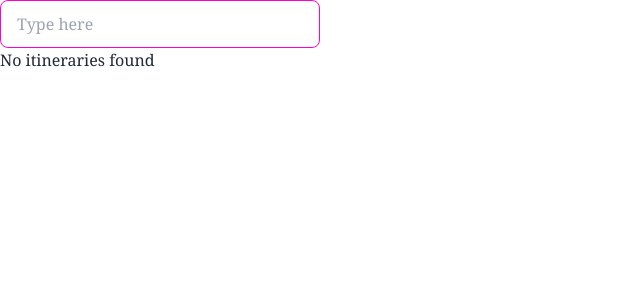
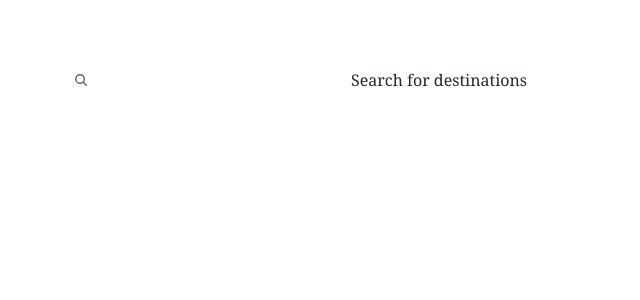
Before and after one commit to SnowtailEscapes/snowtail_frontend, a React (Vite) app: page /search in a window 1280 px wide. Shown: the top 300 px of the page, without its empty margins (0-640 px from the left). Built offline with nearby package versions, Linux system fonts and the light colour scheme; a web font is replaced by a local one.

Commit message:
search functionality

```diff
--- a/package.json
+++ b/package.json
@@ -25,6 +25,7 @@
     "react-router-dom": "^6.23.1",
     "react-slick": "^0.30.2",
     "react-toastify": "^10.0.5",
+    "react-type-animation": "^3.2.0",
     "slick-carousel": "^1.8.1"
   },
   "devDependencies": {
--- a/src/Itinerary/components/Left/LeftVietnam5n4d.jsx
+++ b/src/Itinerary/components/Left/LeftVietnam5n4d.jsx
@@ -50,10 +50,10 @@ export default function Left() {
           </p>
           <div>
             <ul>
-              <li>Pick up - Ngurah Rai International Airport</li>
-              <li>Drop - Ngurah Rai International Airport</li>
-              <li>Country - Indonesia</li>
-              <li>Duration - 5N/6D</li>
+              <li>Pick up - Noi Bai International Airport (HAN)</li>
+              <li>Drop -Noi Bai International Airport (HAN)</li>
+              <li>Country - Vietnam</li>
+              <li>Duration - 4N/5D</li>
               <li>Best Season - March to October</li>
               <li>Destination for- Couples/Friends/ Family</li>
               <li>Mode of transportation- Car/traveller</li>
--- a/src/Itinerary/components/Left/LeftVietnam9n10d.jsx
+++ b/src/Itinerary/components/Left/LeftVietnam9n10d.jsx
@@ -55,7 +55,7 @@ export default function Left() {
             <ul>
               <li>Pick up - Noi Bai International Airport (HAN)</li>
               <li>Drop - Tan Son Nhat International Airport (SGN)</li>
-              <li>Country - Indonesia</li>
+              <li>Country - Vietnam</li>
               <li>Duration - 9N/10D</li>
               <li>Best Season - March to October</li>
               <li>Destination for- Couples/Friends/ Family</li>
--- a/src/components/Contact.jsx
+++ b/src/components/Contact.jsx
@@ -294,6 +294,7 @@ const Contact = ({ isVisible, onClose }) => {
 
   const sendEmail = async (e) => {
     e.preventDefault();
+    toast.info("Sending message...");
 
     const emailData = {
       name,
--- a/src/components/Contact2.jsx
+++ b/src/components/Contact2.jsx
@@ -298,6 +298,7 @@ export default function Contact2() {
 
   const sendEmail = async (e) => {
     e.preventDefault();
+    toast.info("Sending message...");
 
     const emailData = {
       name,
--- a/src/components/Contact3.jsx
+++ b/src/components/Contact3.jsx
@@ -297,6 +297,7 @@ const Contact = ({ isVisible, onClose }) => {
 
   const sendEmail = async (e) => {
     e.preventDefault();
+    toast.info("Sending message...");
 
     const emailData = {
       name,
--- a/src/components/TopSection.jsx
+++ b/src/components/TopSection.jsx
@@ -9,6 +9,7 @@ import Escapes from "./Escapes";
 import InfiniteScrolling from "./InfiniteScrolling";
 
 import Image from "../assets/CardImages/andaman.webp";
+import SearchBox from "../getApi/searchBox";
 
 export default function TopSection() {
   return (
@@ -40,6 +41,7 @@ export default function TopSection() {
 
           />
         </picture>
+      <SearchBox/>
       </div>
       <InfiniteScrolling />
       <div className="flex flex-col gap-10 ">
--- a/src/getApi/searchBox.jsx
+++ b/src/getApi/searchBox.jsx
@@ -1,12 +1,27 @@
-import React, { useState } from "react";
+import React, { useEffect, useState } from "react";
+import { TypeAnimation } from "react-type-animation";
 
 const SearchBox = () => {
   const [itineraries, setItineraries] = useState([]);
+  const [searchText, setSearchText] = useState("");
+  const [showTypeAnimation, setShowTypeAnimation] = useState(true);
+  const [sequence, setSequence] = useState([
+    "Search for destinations",
+    1000,
+    "Search for bali",
+    1000,
+    "Search for thailand",
+    1000,
+    "Search for dubai",
+    1000,
+  ]);
 
   async function handleSearch(key) {
     if (key.length > 1) {
       try {
-        let result = await fetch("http://localhost:5000/api/itineraries/" + key);
+        let result = await fetch(
+          "http://localhost:5000/api/itineraries/" + key
+        );
         result = await result.json();
 
         if (result.itineraries && Array.isArray(result.itineraries)) {
@@ -25,23 +40,63 @@ const SearchBox = () => {
     }
   }
 
+  const toggleTypeAnimation = () => {
+    setShowTypeAnimation(!showTypeAnimation);
+  };
+
   return (
-    <div>
+    <div className="m-10 p-4">
+      <label className="input flex items-center gap-2">
+        <svg
+          xmlns="http://www.w3.org/2000/svg"
+          viewBox="0 0 16 16"
+          fill="currentColor"
+          className="h-4 w-4 opacity-70"
+        >
+          <path
+            fillRule="evenodd"
+            d="M9.965 11.026a5 5 0 1 1 1.06-1.06l2.755 2.754a.75.75 0 1 1-1.06 1.06l-2.755-2.754ZM10.5 7a3.5 3.5 0 1 1-7 0 3.5 3.5 0 0 1 7 0Z"
+            clipRule="evenodd"
+          />
+        </svg>
         <input
-        onChange={(e) => handleSearch(e.target.value)}
           type="text"
-        placeholder="Type here"
-        className="input input-bordered input-secondary w-full max-w-xs"
+          value={searchText}
+          onClick={toggleTypeAnimation}
+          onChange={(e) => {
+            setSearchText(e.target.value);
+            handleSearch(e.target.value);
+          }}
         />
+        {showTypeAnimation && (
+          <TypeAnimation
+            sequence={sequence}
+            wrapper="span"
+            speed={50}
+            style={{
+              textAlign: "left",
+              fontSize: "1em",
+            }}
+            repeat={Infinity}
+          />
+        )}
+      </label>
+
+      <div className=" flex justify-center" style={{zIndex:10}}>
+        <div className="bg-gray-300 w-1/2 mt-2">
           {itineraries.length > 0 ? (
             itineraries.map((item) => (
-          <div key={item._id}>
+              <div key={item._id} className="border-b-2 p-3 rounded-sm">
                 {item.title}
+                <br />
+                price: {item.prices.three_star}
               </div>
             ))
           ) : (
-        <p>No itineraries found</p>
+            <p></p>
           )}
+        </div>
+      </div>
     </div>
   );
 };
```
Also changed, not shown: 1 other file (tests, documents, lock files or other folders). Lines whose indentation alone changed are shown as unchanged.
